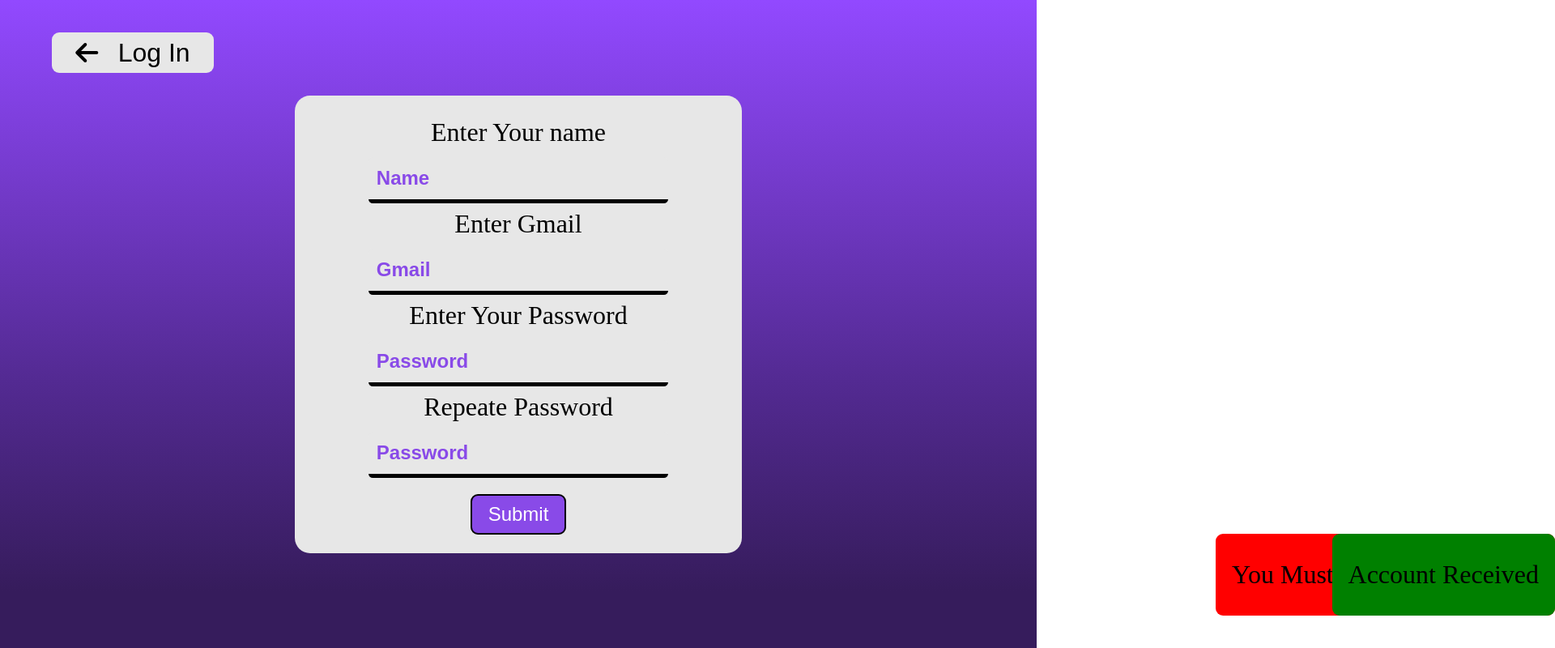
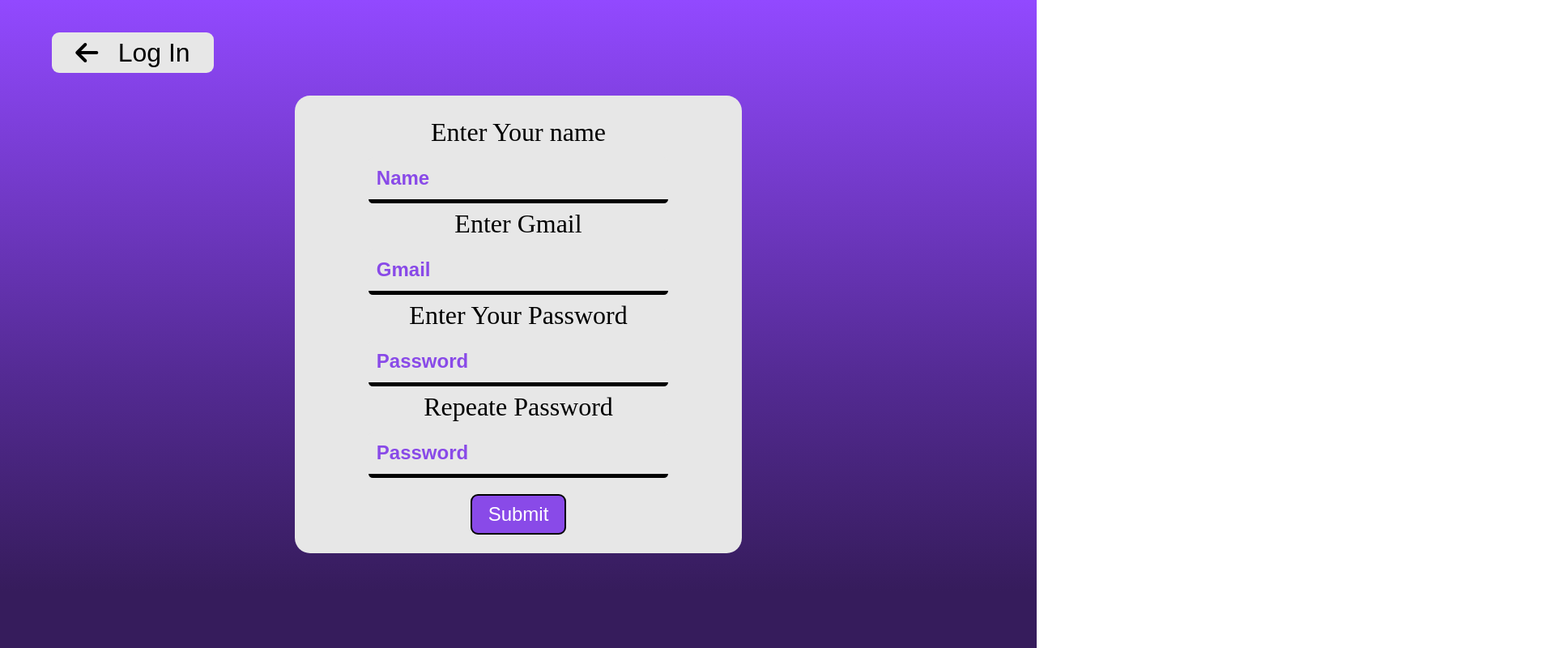
Before and after one commit to IremRyuk/YourBook, a React (Vite) app: page /signup in a window 1280 px wide. Shown: the top 800 px of the page at 81% size, 1920 px wide, since content can reach past the window. Built offline with nearby package versions, Linux system fonts and the light colour scheme; the HTML template or start-up script is replaced by a standard one.

Commit message:
fix ghost bugs

```diff
--- a/src/pages/Home.jsx
+++ b/src/pages/Home.jsx
@@ -109,7 +109,6 @@ export default function Home() {
                             return (<Posts key={info.id} main={info}/>)
                         })
                 }
-
             </div>
         </div>
     )
--- a/src/pages/SignUp.jsx
+++ b/src/pages/SignUp.jsx
@@ -88,8 +88,8 @@ props.information(x)
                     <input type='submit' className='sign-f-sub'/>
                 </center>
             </form>
-            <div className='ghost' id='ghost' onClick={()=>{$('.ghost').css({right:'-50%'})}}><p>You Must Type: @gmail.com</p></div>
-            <div className='ghost2' id='ghost2' onClick={()=>{$('.ghost2').css({right:'-50%'})}}><p>Account Received</p></div>
+            <div className='ghost' id='ghost' onClick={()=>{$('.ghost').css({right:'-150%'})}}><p>You Must Type: @gmail.com</p></div>
+            <div className='ghost2' id='ghost2' onClick={()=>{$('.ghost2').css({right:'-150%'})}}><p>Account Received</p></div>
         </div>
     )
 }
--- a/src/styles/Sign/sign.css
+++ b/src/styles/Sign/sign.css
@@ -98,7 +98,7 @@
   border: none;
   position: absolute;
   bottom: 5%;
-  right: -50%;
+  right: -150%;
   display: flex;
   justify-content: space-evenly;
   align-items: center;
@@ -122,7 +122,7 @@
   border: none;
   position: absolute;
   bottom: 5%;
-  right: -50%;
+  right: -150%;
   display: flex;
   justify-content: space-evenly;
   align-items: center;
--- a/src/styles/defaults/defaults.scss
+++ b/src/styles/defaults/defaults.scss
@@ -22,7 +22,7 @@
     border: none;
     position: absolute;
     bottom: 5%;
-    right: -50%;
+    right: -150%;
     display: flex;
     justify-content: space-evenly;
     align-items: center;
```
Also changed, not shown: 1 other file (tests, documents, lock files or other folders).
